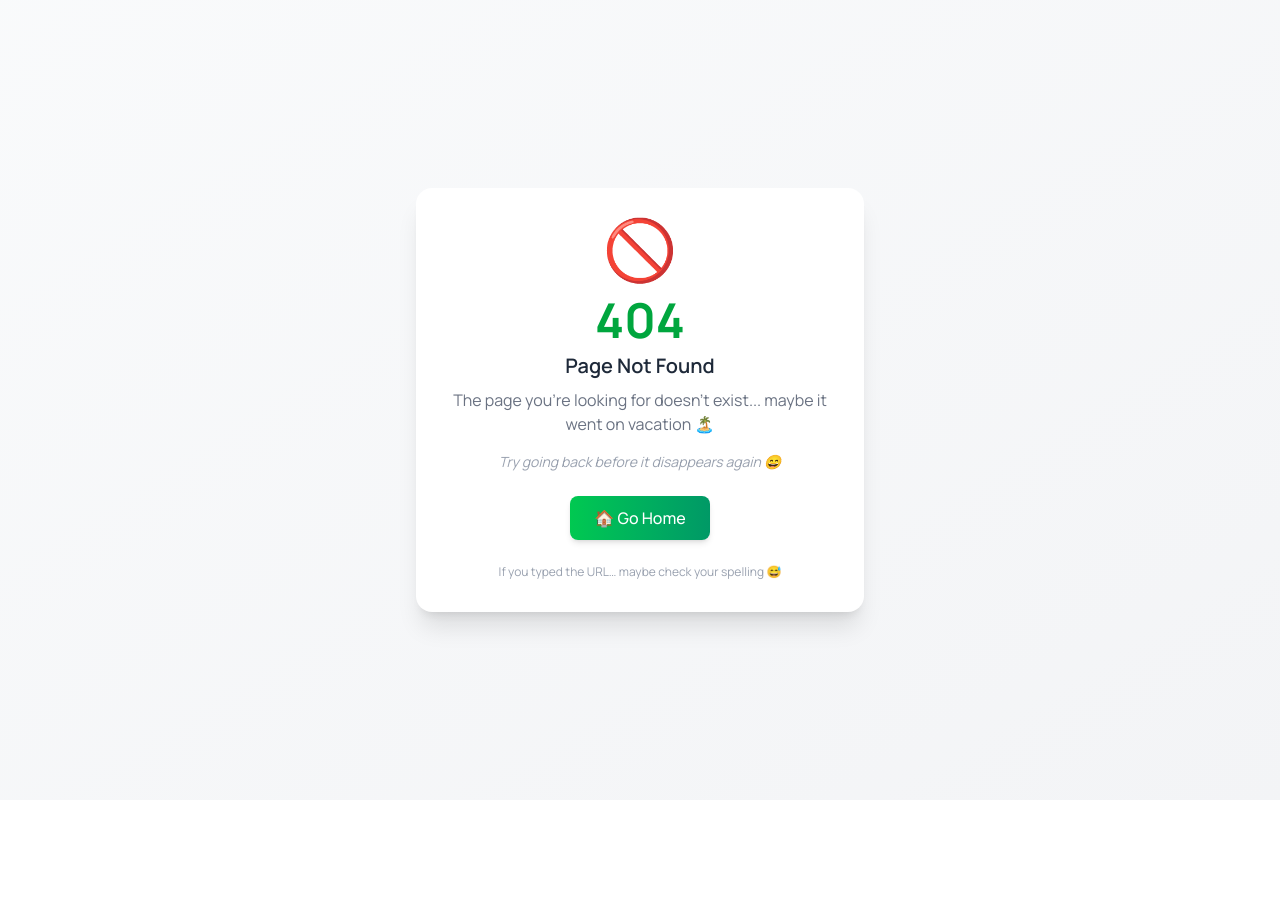
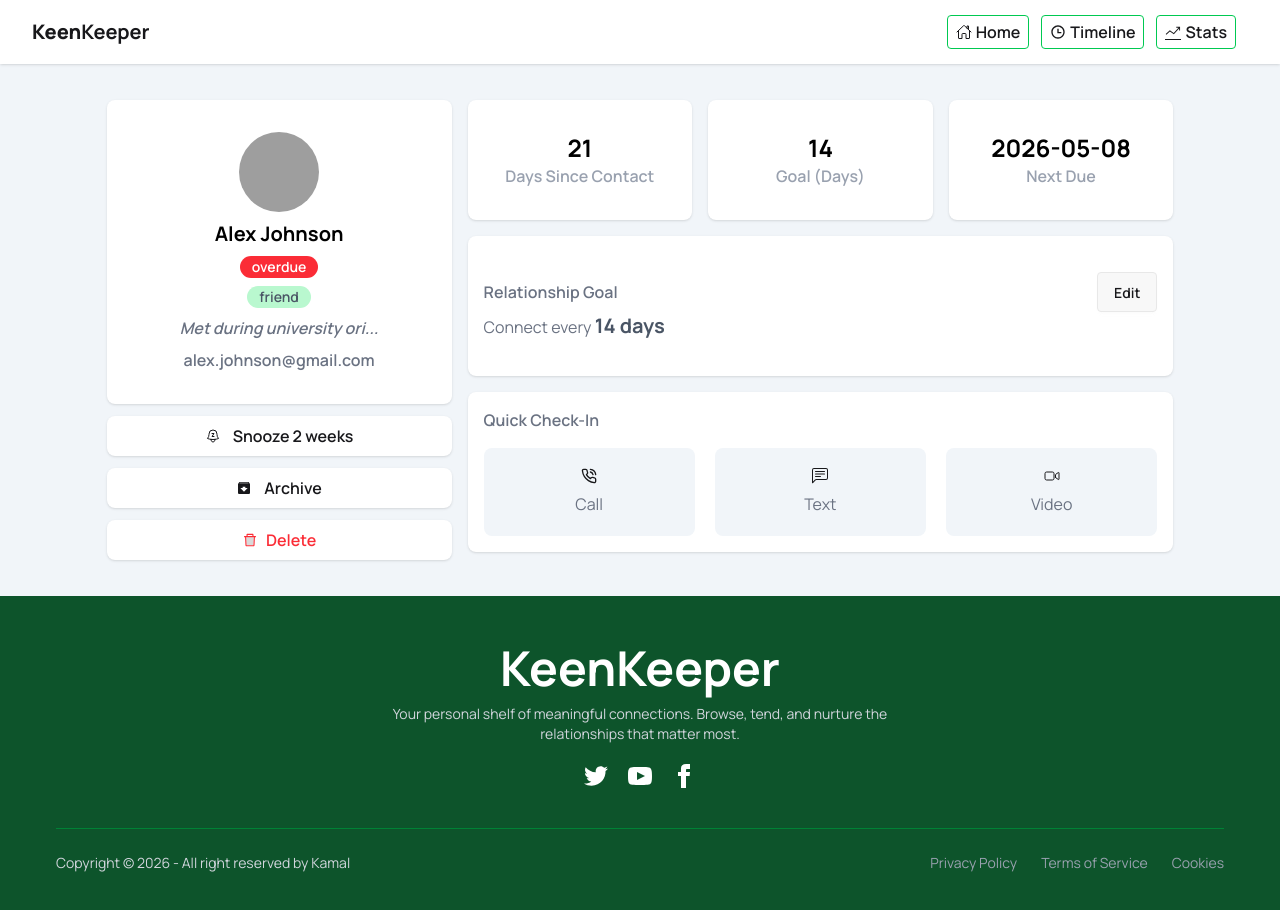
Before and after one commit to kamalcodezen/friendship-interaction-dashboard, a React (Vite) app: page /friendsDetails/1 in a window 1280 px wide. Before the commit this address had no page. Shown: the top 910 px of the page. Before the commit the page ends 800 px from the top, so only its background shows below. Built offline with nearby package versions, Linux system fonts and the light colour scheme; grey boxes are pictures that could not be loaded.

Commit message:
friend details page design complete

```diff
--- a/src/components/ui/FriendsCard.jsx
+++ b/src/components/ui/FriendsCard.jsx
@@ -1,9 +1,12 @@
+import { Link } from "react-router";
+
 const FriendsCard = ({ friends }) => {
-  const { name, picture, days_since_contact, status, tags } = friends;
+  const { id, name, picture, days_since_contact, status, tags } = friends;
 
   return (
-    <div>
-      <div className="flex flex-col items-center justify-center bg-white px-14 py-8 rounded-lg text-center space-y-2">
+    <>
+      <Link to={`/friendsDetails/${id}`}>
+        <div className="flex flex-col items-center justify-center bg-white  py-6 rounded-lg text-center space-y-2">
           <div className="w-20 h-20 rounded-full overflow-hidden">
             <img
               className="w-full h-full object-cover"
@@ -35,7 +38,8 @@ const FriendsCard = ({ friends }) => {
             {status}
           </p>
         </div>
-    </div>
+      </Link>
+    </>
   );
 };
 
--- a/src/hooks/useHooks.jsx
+++ b/src/hooks/useHooks.jsx
@@ -1,20 +1,17 @@
 import { useEffect, useState } from "react";
-
+import friendsData from "../data/friendsData.json";
 const useHooks = () => {
   const [allFriends, setAllFriends] = useState([]);
   const [loading, setLoading] = useState(true);
 
   useEffect(() => {
-    fetch("/friendsData.json")
-      .then((res) => res.json())
-      .then((data) => {
-        setTimeout(() => {
-          setAllFriends(data);
-          setLoading(false);
-        }, 1000);
-      });
+    setTimeout(() => {
+      setAllFriends(friendsData);
+      setLoading(false);
+    }, 1000);
   }, []);
 
+  // console.log(allFriends)
   return { allFriends, loading };
 };
 
--- a/src/layout/RootLayout.jsx
+++ b/src/layout/RootLayout.jsx
@@ -4,7 +4,7 @@ import Footer from "../components/shared/Footer";
 
 const RootLayout = () => {
   return (
-    <div>
+    <div className="bg-slate-100">
       <Navbar />
       <Outlet />
       <Footer />
--- /dev/null
+++ b/src/pages/friendsDetails/FriendsDetails.jsx
@@ -0,0 +1,185 @@
+import { useParams } from "react-router";
+import useHooks from "../../hooks/useHooks";
+import { HiOutlineBellSnooze } from "react-icons/hi2";
+import { MdArchive } from "react-icons/md";
+import { AiTwotoneDelete } from "react-icons/ai";
+import Loader from "../../components/loader/Loader";
+import { LuPhoneCall } from "react-icons/lu";
+import { BsChatLeftText } from "react-icons/bs";
+import { IoVideocamOutline } from "react-icons/io5";
+
+const FriendsDetails = () => {
+  const friends = useParams();
+  const { allFriends, loading } = useHooks();
+
+  if (loading) {
+    return <Loader />;
+  }
+
+  const myFriends = allFriends.find((fr) => fr.id === Number(friends.id));
+  const {
+    name,
+    picture,
+    days_since_contact,
+    status,
+    tags,
+    bio,
+    email,
+    next_due_date,
+    goal,
+  } = myFriends;
+
+  return (
+    <div className="w-10/12 mx-auto py-9">
+      <div className="grid grid-cols-1 md:grid-cols-12 gap-4">
+        {/* left */}
+        <div className="md:col-span-4 flex flex-col gap-3">
+          <div className="flex flex-col items-center justify-center bg-white px-14 py-8 rounded-lg text-center space-y-2 shadow">
+            <div className="w-20 h-20 rounded-full overflow-hidden">
+              <img
+                className="w-full h-full object-cover"
+                src={picture}
+                alt={name}
+              />
+            </div>
+
+            <span className="font-bold text-xl text-black text-center">
+              {name}
+            </span>
+
+            <p
+              className={`font-semibold text-white text-center text-sm px-3 rounded-2xl py-[1px]
+          ${
+            status === "overdue"
+              ? "bg-red-500"
+              : status === "almost due"
+                ? "bg-amber-500"
+                : "bg-green-700"
+          }`}
+            >
+              {status}
+            </p>
+
+            <div className="flex flex-wrap justify-center gap-3">
+              {tags.map((tag, ind) => (
+                <p
+                  key={ind}
+                  className="font-semibold text-gray-600 text-center text-sm bg-green-200 px-3 rounded-2xl py-[1px]"
+                >
+                  {tag}
+                </p>
+              ))}
+            </div>
+
+            <p className="group relative text-gray-500 font-semibold italic cursor-pointer">
+              {bio.slice(0, 25)}...
+              <span className="absolute hidden group-hover:block bg-black text-white text-sm p-2 rounded-md w-64 z-10 left-0 top-8">
+                {bio}
+              </span>
+            </p>
+
+            <p className="font-semibold text-gray-500">{email}</p>
+          </div>
+
+          <div className="flex gap-3 shadow items-center bg-white justify-center font-semibold py-2 cursor-pointer rounded-lg">
+            <HiOutlineBellSnooze />
+            <p>Snooze 2 weeks</p>
+          </div>
+
+          <div className="flex gap-3 shadow items-center bg-white justify-center font-semibold py-2 cursor-pointer rounded-lg">
+            <MdArchive />
+            <p>Archive</p>
+          </div>
+
+          <div className="flex gap-3 shadow items-center bg-white justify-center font-semibold py-2 cursor-pointer rounded-lg">
+            <span className="text-red-500 flex items-center gap-2">
+              <AiTwotoneDelete />
+              Delete
+            </span>
+          </div>
+        </div>
+
+        {/* right */}
+        <div className="md:col-span-8 flex flex-col gap-4 rounded-lg">
+          {/* 1st card */}
+          <div className="grid grid-cols-1 md:grid-cols-3 gap-4">
+            <div className="flex flex-col items-center justify-center bg-white py-8 rounded-lg shadow">
+              <span className="font-bold text-2xl text-black text-center">
+                {days_since_contact}
+              </span>
+
+              <p className="font-semibold text-gray-400 text-center">
+                Days Since Contact
+              </p>
+            </div>
+
+            <div className="flex flex-col items-center justify-center bg-white py-8 rounded-lg shadow">
+              <span className="font-bold text-2xl text-black text-center">
+                {goal}
+              </span>
+
+              <p className="font-semibold text-gray-400 text-center">
+                Goal (Days)
+              </p>
+            </div>
+
+            <div className="flex flex-col items-center justify-center bg-white py-8 rounded-lg shadow">
+              <span className="font-bold text-2xl text-black text-center">
+                {next_due_date}
+              </span>
+
+              <p className="font-semibold text-gray-400 text-center">
+                Next Due
+              </p>
+            </div>
+          </div>
+
+          {/* 2nd card */}
+          <div className="bg-white py-9 px-4 shadow rounded-lg">
+            <div className="flex justify-between items-center">
+              <p className="font-semibold text-gray-500">Relationship Goal</p>
+
+              <button className="btn cursor-pointer">Edit</button>
+            </div>
+
+            <div>
+              <p className="text-gray-500">
+                Connect every{" "}
+                <span className="font-bold text-gray-600 text-xl">
+                  {goal} days
+                </span>
+              </p>
+            </div>
+          </div>
+
+          {/* 3rd card */}
+          <div className="bg-white rounded-lg shadow p-4">
+            <p className="font-semibold text-gray-500 mb-4">Quick Check-In</p>
+
+            <div className="grid grid-cols-1 md:grid-cols-3 gap-5">
+              <div className="flex flex-col items-center justify-center gap-2 p-5 bg-slate-100 rounded-lg cursor-pointer hover:bg-slate-200 transition">
+                <LuPhoneCall />
+
+                <p className="text-gray-500">Call</p>
+              </div>
+
+              <div className="flex flex-col items-center justify-center gap-2 p-5 bg-slate-100 rounded-lg cursor-pointer hover:bg-slate-200 transition">
+                <BsChatLeftText />
+
+                <p className="text-gray-500">Text</p>
+              </div>
+
+              <div className="flex flex-col items-center justify-center gap-2 p-5 bg-slate-100 rounded-lg cursor-pointer hover:bg-slate-200 transition">
+                <IoVideocamOutline />
+
+                <p className="text-gray-500">Video</p>
+              </div>
+            </div>
+          </div>
+        </div>
+      </div>
+    </div>
+  );
+};
+
+export default FriendsDetails;
--- a/src/router/Routes.jsx
+++ b/src/router/Routes.jsx
@@ -4,6 +4,7 @@ import Homepage from "../pages/homepage/Homepage";
 import NotFoundPage from "../pages/notFoundPage/NotFoundPage";
 import TimeLine from "../components/timeline/TimeLine";
 import Stats from "../components/stats/Stats";
+import FriendsDetails from "../pages/friendsDetails/FriendsDetails";
 
 export const router = createBrowserRouter([
   {
@@ -23,6 +24,10 @@ export const router = createBrowserRouter([
         path: "/stats",
         element: <Stats />,
       },
+      {
+        path: "/friendsDetails/:id",
+        element: <FriendsDetails />,
+      },
     ],
     errorElement: <NotFoundPage />,
   },
```
Also changed, not shown: src/data/friendsData.json (renamed from public/friendsData.json). Lines whose indentation alone changed are shown as unchanged.
